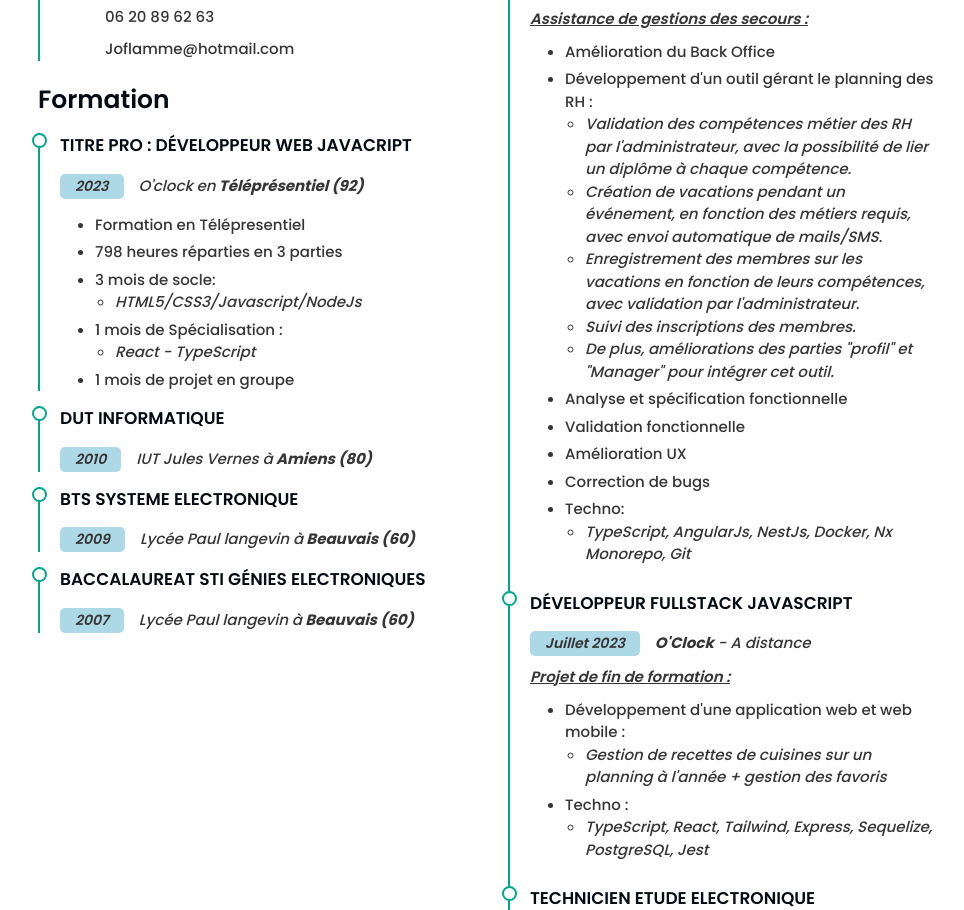
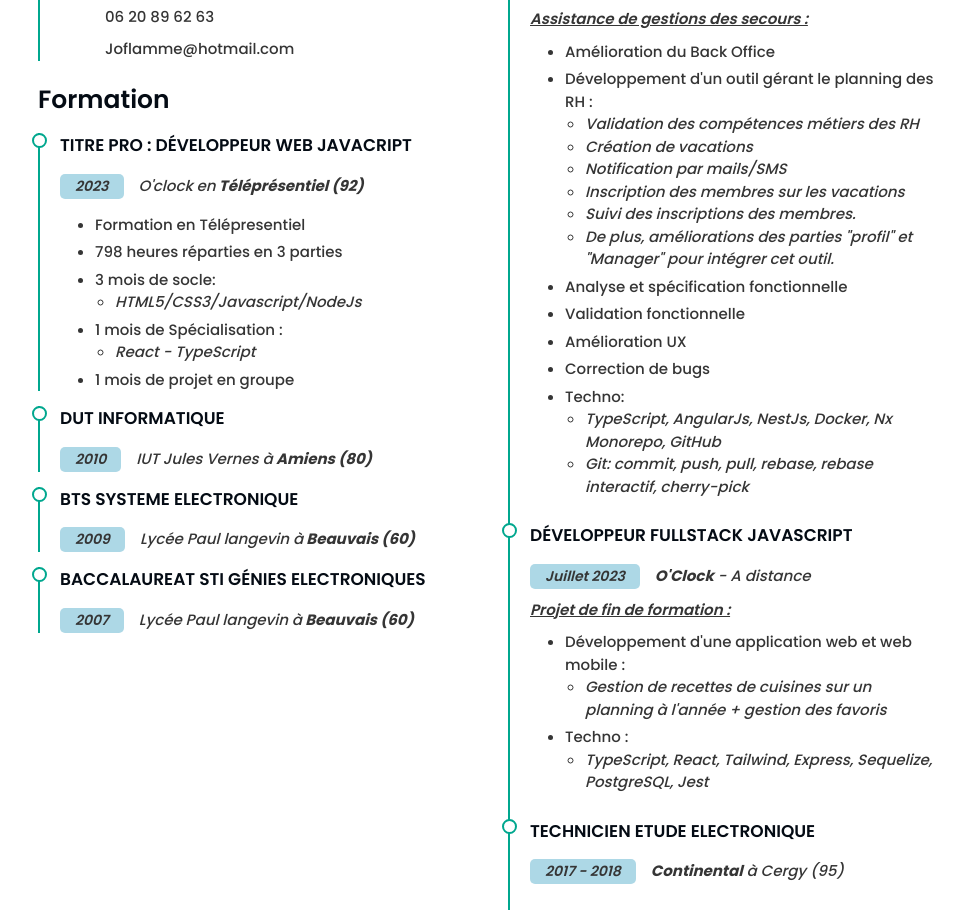
Before and after one commit to Joflamme88/Joflamme.github.io, a React (Vite) app: page / in a window 1280 px wide. Shown: the part 1793-2703 px from the top of the page, without its empty margins (292-1256 px from the left). Built offline with nearby package versions, Linux system fonts and the light colour scheme; some icons are missing.

Commit message:
update cv resume

```diff
--- a/src/components/App/Experiences/Experiences.tsx
+++ b/src/components/App/Experiences/Experiences.tsx
@@ -96,18 +96,14 @@ function Experiences() {
                     Développement d&apos;un outil gérant le planning des RH :
                   </li>
                   <li className="detail-list-sub">
-                    Validation des compétences métier des RH par
-                    l&apos;administrateur, avec la possibilité de lier un
-                    diplôme à chaque compétence.
+                    Validation des compétences métiers des RH
+                  </li>
+                  <li className="detail-list-sub">Création de vacations</li>
+                  <li className="detail-list-sub">
+                    Notification par mails/SMS
                   </li>
                   <li className="detail-list-sub">
-                    Création de vacations pendant un événement, en fonction des
-                    métiers requis, avec envoi automatique de mails/SMS.
-                  </li>
-                  <li className="detail-list-sub">
-                    Enregistrement des membres sur les vacations en fonction de
-                    leurs compétences, avec validation par
-                    l&apos;administrateur.
+                    Inscription des membres sur les vacations
                   </li>
                   <li className="detail-list-sub">
                     Suivi des inscriptions des membres.
@@ -125,7 +121,11 @@ function Experiences() {
                   <li className="detail-list">Correction de bugs</li>
                   <li className="detail-list">Techno:</li>
                   <li className="detail-list-sub">
-                    TypeScript, AngularJs, NestJs, Docker, Nx Monorepo, Git
+                    TypeScript, AngularJs, NestJs, Docker, Nx Monorepo, GitHub
+                  </li>
+                  <li className="detail-list-sub">
+                    Git: commit, push, pull, rebase, rebase interactif,
+                    cherry-pick
                   </li>
                 </ul>
               </ul>
```
Also changed, not shown: 1 other file (tests, documents, lock files or other folders).
